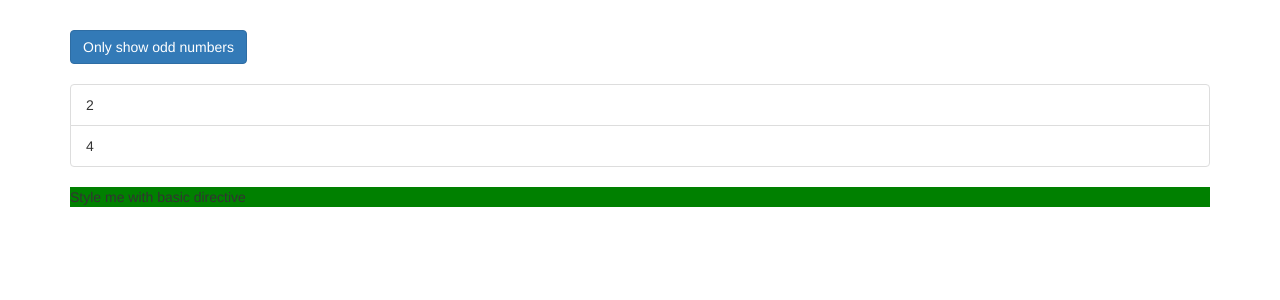
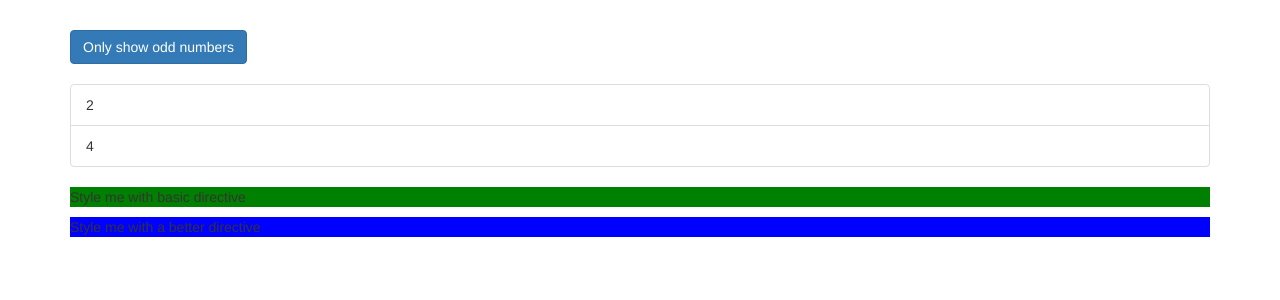
Before and after one commit to tuf65985/Section-7, an Angular app: page / in a window 1280 px wide. Shown: the top 300 px of the page. Built offline with nearby package versions, Linux system fonts and the light colour scheme.

Commit message:
7.85 Using the Renderer to build a better Directive

```diff
--- a/src/app/app.component.html
+++ b/src/app/app.component.html
@@ -26,9 +26,21 @@
         </div>
       </ul>
       <p appBasicHighlight>Style me with basic directive</p>
+      <p appBetterHighlight>Style me with a better directive</p>
       <ng-template [ngIf]="onlyOdd">
         <p>Only odd</p>
       </ng-template>
     </div>
   </div>
 </div>
+<!--<div *appUnless="onlyOdd">
+          <li
+            class="list-group-item"
+            [ngClass]="{odd: odd % 2==0}"
+            [ngStyle]="{backgroundColor: odd % 2==0? 'yellow' : 'transparent'}"
+            *ngFor = "let even of evenNumbers">
+            {{even}}
+          </li>
+</div>
+<p appBasicHighlight>Style me with basic directive</p>
+<p appBetterHighlight>Style me with a better directive</p>-->
--- a/src/app/app.module.ts
+++ b/src/app/app.module.ts
@@ -5,11 +5,13 @@ import { HttpModule } from '@angular/http';
 
 import { AppComponent } from './app.component';
 import { BasicHighlightDirective } from './basic-highlight/basic-highlight.directive';
+import { BetterHighlightDirective } from './better-highlight/better-highlight.directive';
 
 @NgModule({
   declarations: [
     AppComponent,
-    BasicHighlightDirective
+    BasicHighlightDirective,
+    BetterHighlightDirective
   ],
   imports: [
     BrowserModule,
--- /dev/null
+++ b/src/app/better-highlight/better-highlight.directive.ts
@@ -0,0 +1,14 @@
+import { Directive, ElementRef, Renderer2, OnInit } from '@angular/core';
+
+@Directive({
+  selector: '[appBetterHighlight]'
+})
+export class BetterHighlightDirective implements OnInit {
+
+  constructor( private elRef: ElementRef, private renderer: Renderer2) { }
+
+  ngOnInit(){
+    this.renderer.setStyle(this.elRef.nativeElement,'background-color','blue')
+  }
+
+}
```
